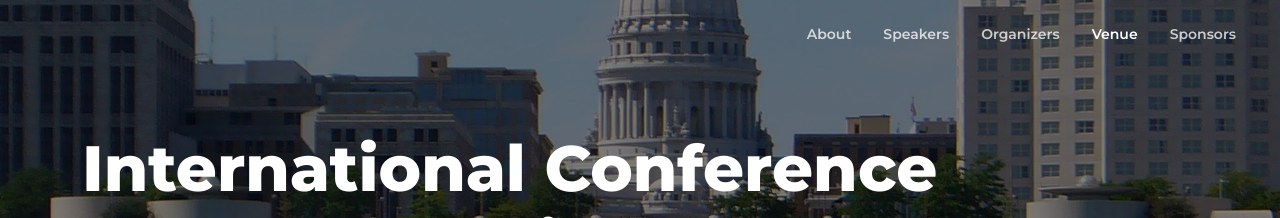
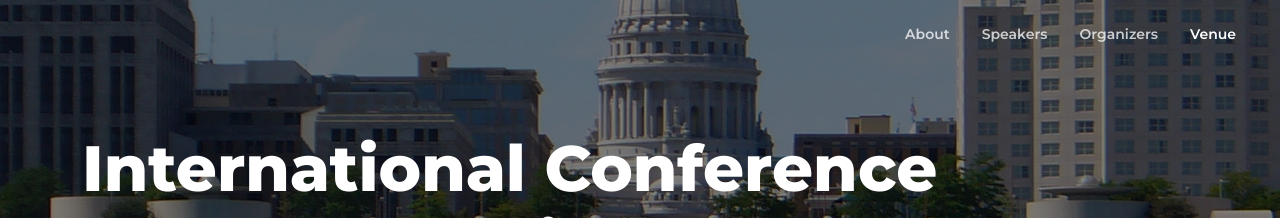
Before and after one commit to evolang2024/evolang2024.github.io, a Jekyll site: the page built from index.md, in a window 1280 px wide. Shown: the top 218 px of the page. Built offline with Jekyll 4.4.1, drawn with Linux system fonts in a browser that asks for light colours; nearby versions of some CDN libraries; library files that are not in the unit come from our copies.

Commit message:
Update default.html
Removed unused sponsors link

```diff
--- a/_layouts/default.html
+++ b/_layouts/default.html
@@ -42,7 +42,7 @@
 							<li class="nav-item"><a class="nav-link scrollto" href="#organizers-section">Organizers</a></li>
 							<!-- <li class="nav-item"><a class="nav-link scrollto" href="#schedule-section">Schedule</a></li> -->
 							<li class="nav-item"><a class="nav-link scrollto" href="#venue-section">Venue</a></li>
-							<li class="nav-item"><a class="nav-link scrollto" href="#sponsors-section">Sponsors</a></li>
+							<!-- <li class="nav-item"><a class="nav-link scrollto" href="#sponsors-section">Sponsors</a></li> -->
 						</ul><!--//nav-->
 					</div><!--//navabr-collapse-->
 
```
